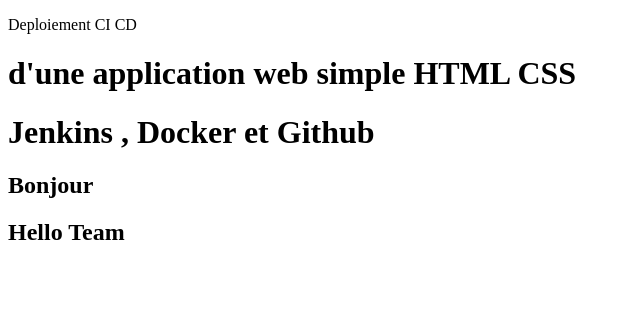
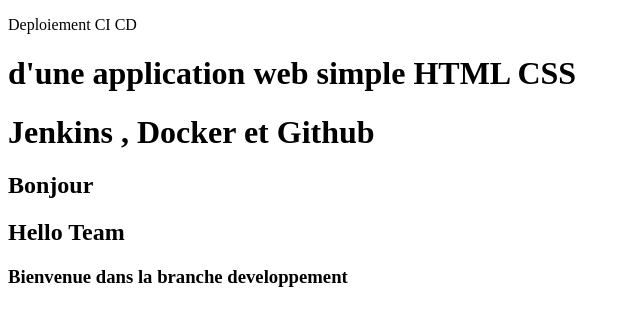
Before and after one commit to ditdevops1/tp5-ci-cd, a plain HTML site: page index.html in a window 1280 px wide. Shown: the whole page, without its empty margins (0-640 px from the left). Drawn offline with Linux system fonts and the light colour scheme.

Commit message:
code branche dev

```diff
--- a/index.html
+++ b/index.html
@@ -11,6 +11,7 @@
     <h1> Jenkins , Docker et Github</h1>
     <h2>Bonjour</h2>
     <h2>Hello Team</h2>
+    <h3>Bienvenue dans la branche developpement</h3>
 
 </body>
 </html>
```
